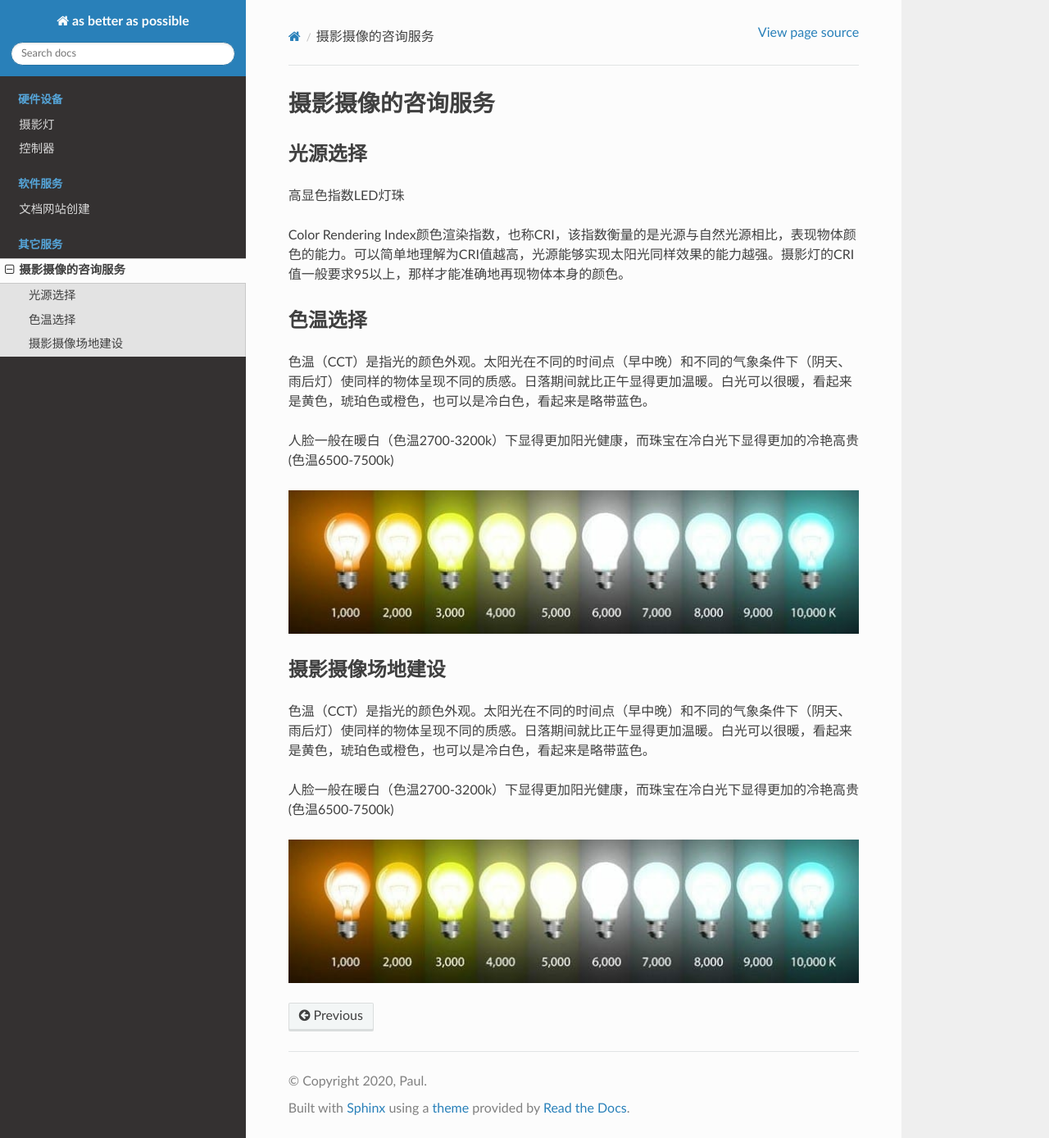
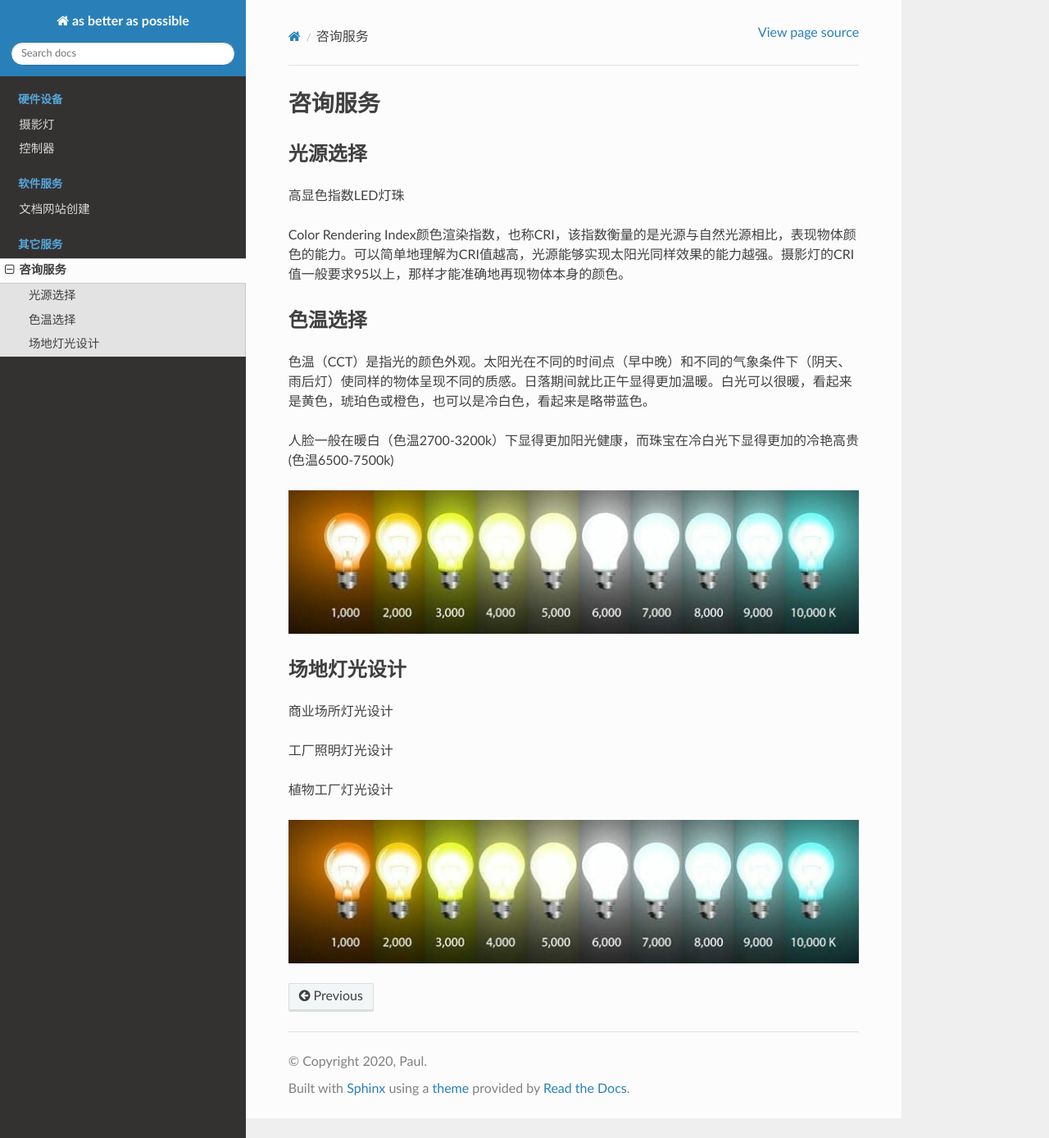
Before and after one commit to paultang/abapweb, a Sphinx documentation site: the page built from source/studio/photography.rst, in a window 1280 px wide and 1388 px high. Shown: the whole window at 82% size. Built offline with Sphinx 7.4.7 and the Read the Docs theme 2.0.0, drawn with Linux system fonts in a browser that asks for light colours; pages that are not in the unit, such as notebooks, are missing from menus.

Commit message:
Update photography.rst

```diff
--- a/source/studio/photography.rst
+++ b/source/studio/photography.rst
@@ -1,5 +1,5 @@
 ================
-摄影摄像的咨询服务
+咨询服务
 ================
 
 光源选择
@@ -18,11 +18,13 @@ Color Rendering Index颜色渲染指数，也称CRI，该指数衡量的是光
 .. image:: ../photo/ColorTemperature.jpg
 
 
-摄影摄像场地建设
+场地灯光设计
 -----------------
+商业场所灯光设计
 
-色温（CCT）是指光的颜色外观。太阳光在不同的时间点（早中晚）和不同的气象条件下（阴天、雨后灯）使同样的物体呈现不同的质感。日落期间就比正午显得更加温暖。白光可以很暖，看起来是黄色，琥珀色或橙色，也可以是冷白色，看起来是略带蓝色。
+工厂照明灯光设计
 
-人脸一般在暖白（色温2700-3200k）下显得更加阳光健康，而珠宝在冷白光下显得更加的冷艳高贵(色温6500-7500k)
+植物工厂灯光设计
+
 
 .. image:: ../photo/ColorTemperature.jpg
```
